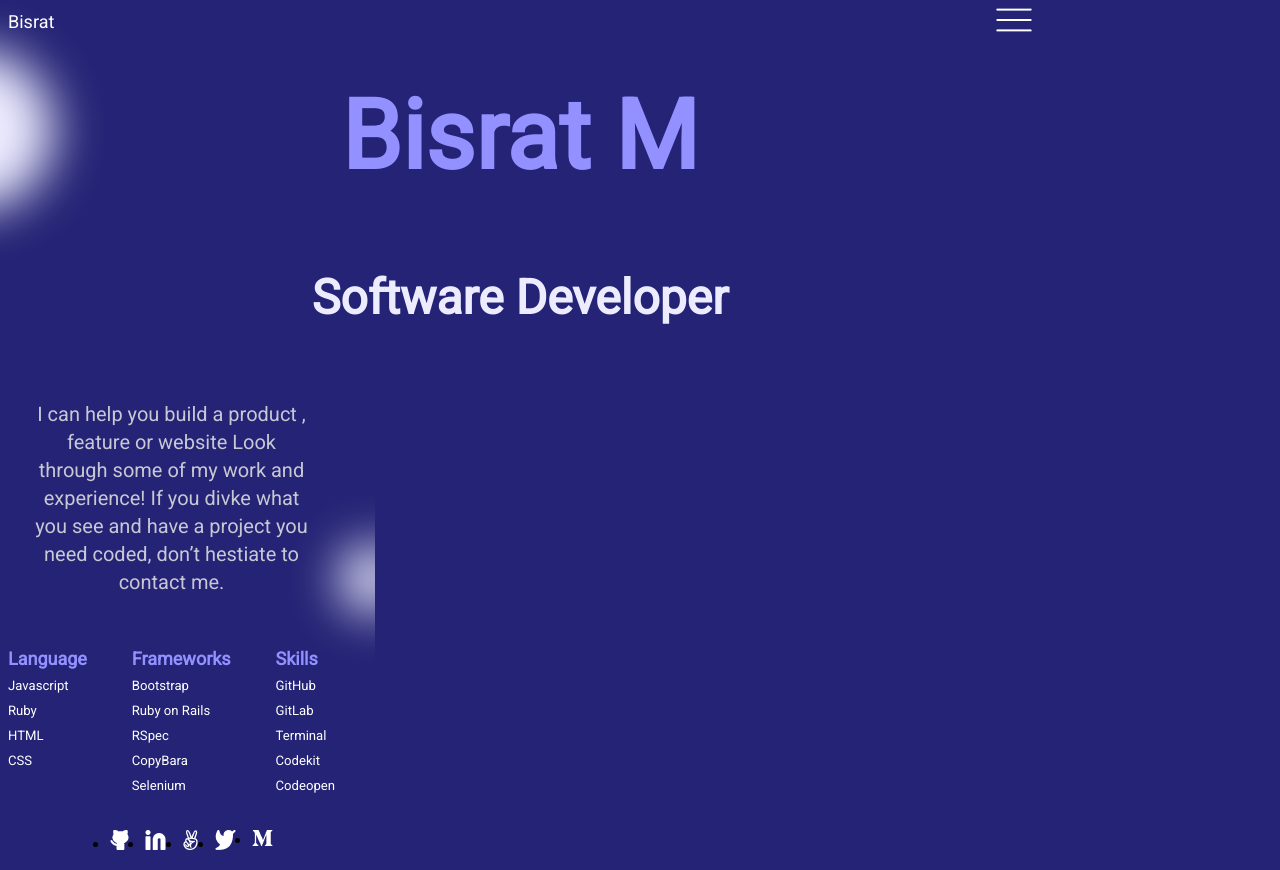
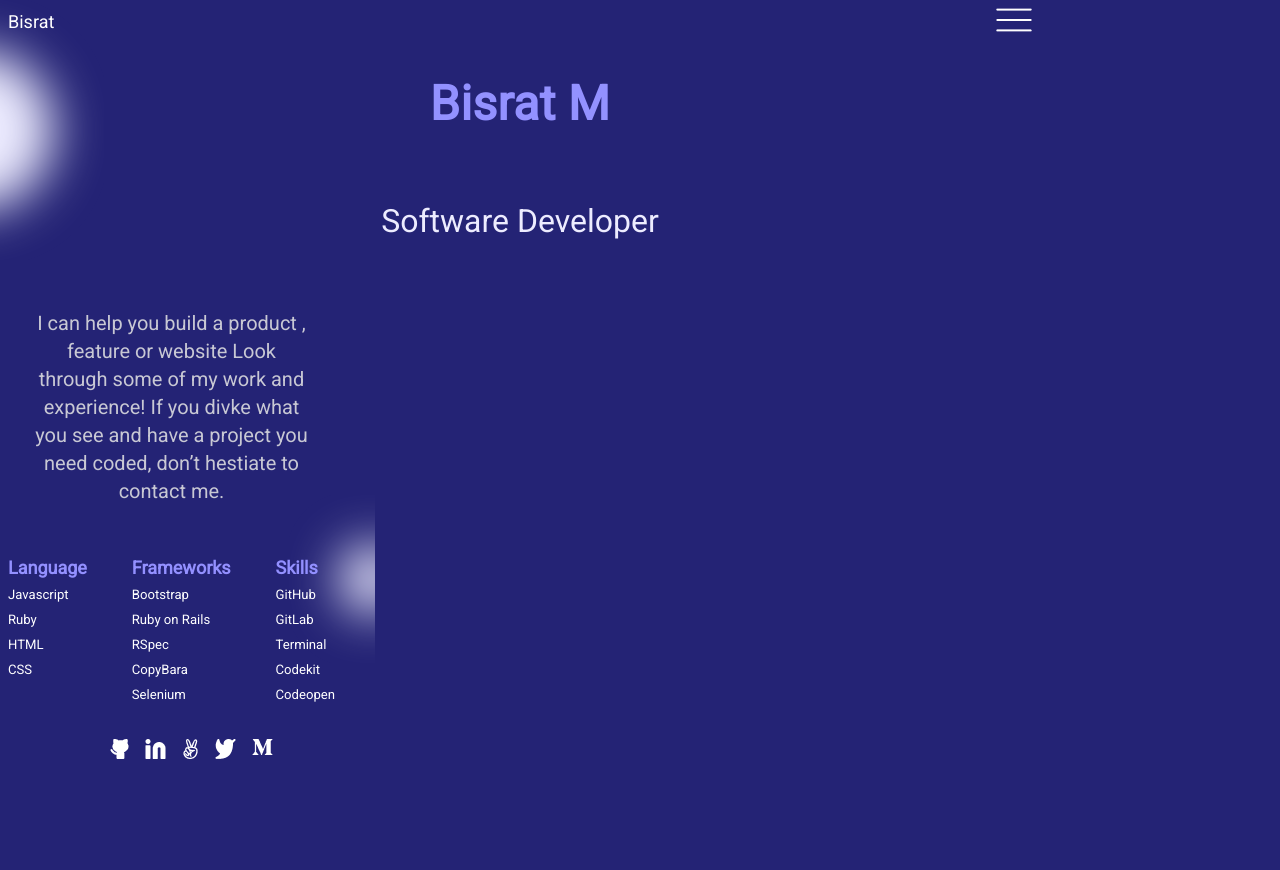
Before and after one commit to bushmusi/bushra-portfolio, a website: page index.html in a window 1280 px wide. After the commit the page ends 800 px from the top, so only its background shows below. Drawn offline with Linux system fonts and the light colour scheme.

Commit message:
Aproprate margin and style add

```diff
--- a/style.css
+++ b/style.css
@@ -7,6 +7,7 @@ body {
   max-width: 80vw;
   background-image: url('./img/top_circles.svg');
   background-repeat: no-repeat;
+  overflow-x: hidden;
 }
 
 .toolbar {
@@ -37,7 +38,7 @@ body {
   list-style: none;
 }
 
-.headline > .full-name {
+.full-name > h1 {
   color: rgb(147, 145, 255);
   font-style: normal;
   font-weight: bold;
@@ -48,7 +49,7 @@ body {
   flex: 2;
 }
 
-.headline > .carrier {
+.carrier > h2 {
   color: rgb(237, 236, 255);
   display: flex;
   align-items: center;
@@ -83,10 +84,9 @@ body {
   border: none;
 }
 
-.details > .experience {
+.experience {
   display: flex;
   justify-content: space-between;
-  flex-wrap: wrap;
   font-style: normal;
   font-weight: bold;
   font-size: 18px;
@@ -136,6 +136,7 @@ body {
   flex-direction: row;
   justify-content: space-between;
   min-width: 50%;
+  list-style: none;
 }
 
 .social-icon > img {
```
